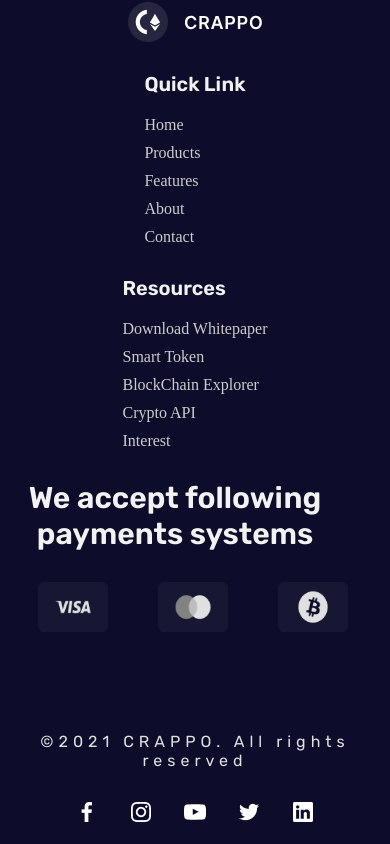
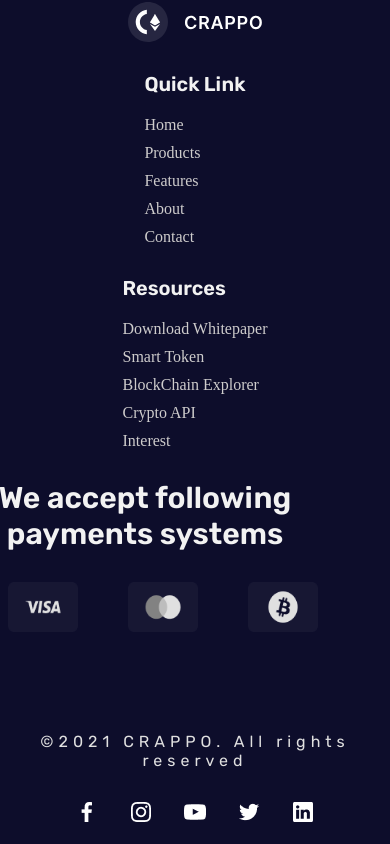
Before and after one commit to Cheeh1/crypto-site, a React (Vite) app: page / in a window 390 px wide. Shown: the part 6373-7217 px from the top of the page. Built offline with nearby package versions, Linux system fonts and the light colour scheme.

Commit message:
fixed an overflow bug
fixed an overflow bug on mobile view in mozilla browser

```diff
--- a/src/styles/_footer.scss
+++ b/src/styles/_footer.scss
@@ -87,7 +87,7 @@
 
     .ftr-flex-2 {
         align-items: center;
-        margin-right: 40px;
+        margin-right: 100px;
 
         .ftr-header-2 {
             text-align: center;
```
